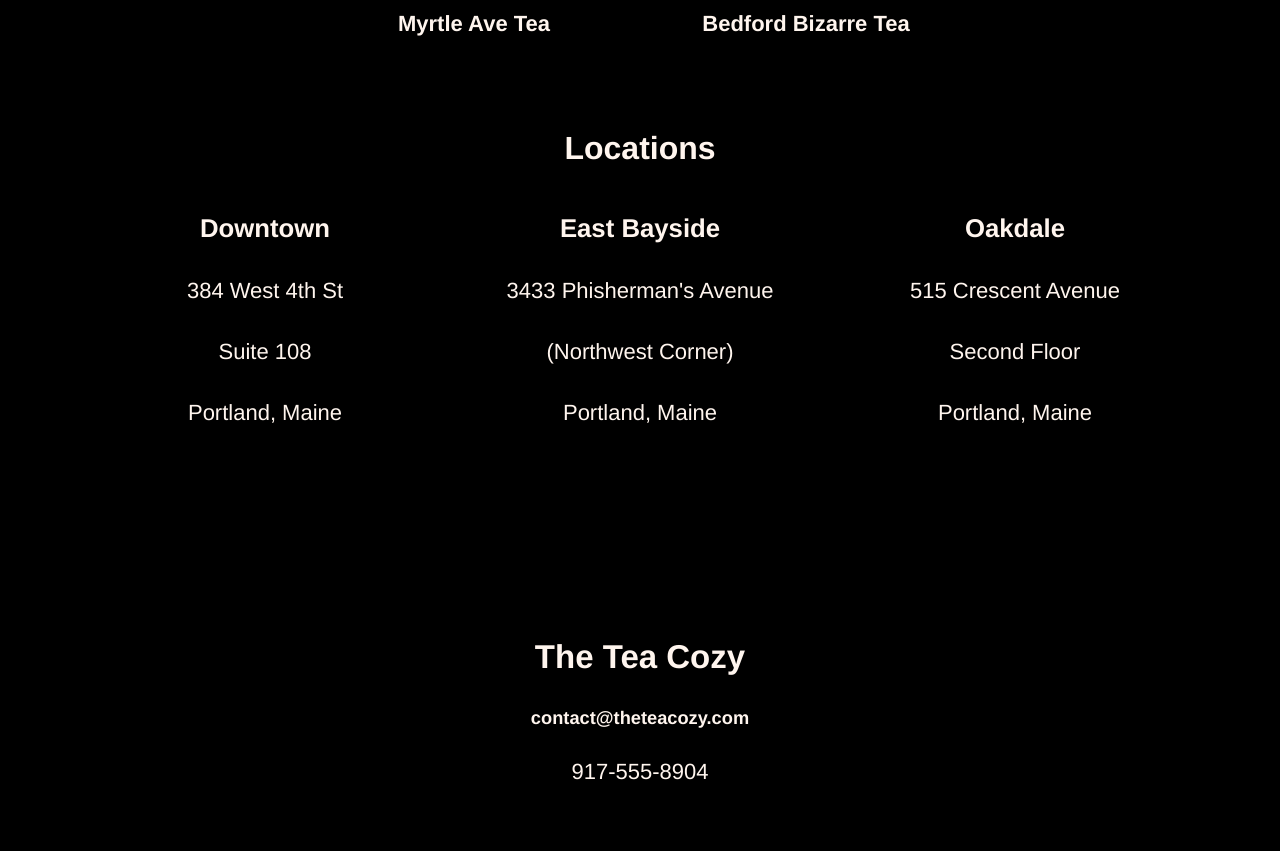
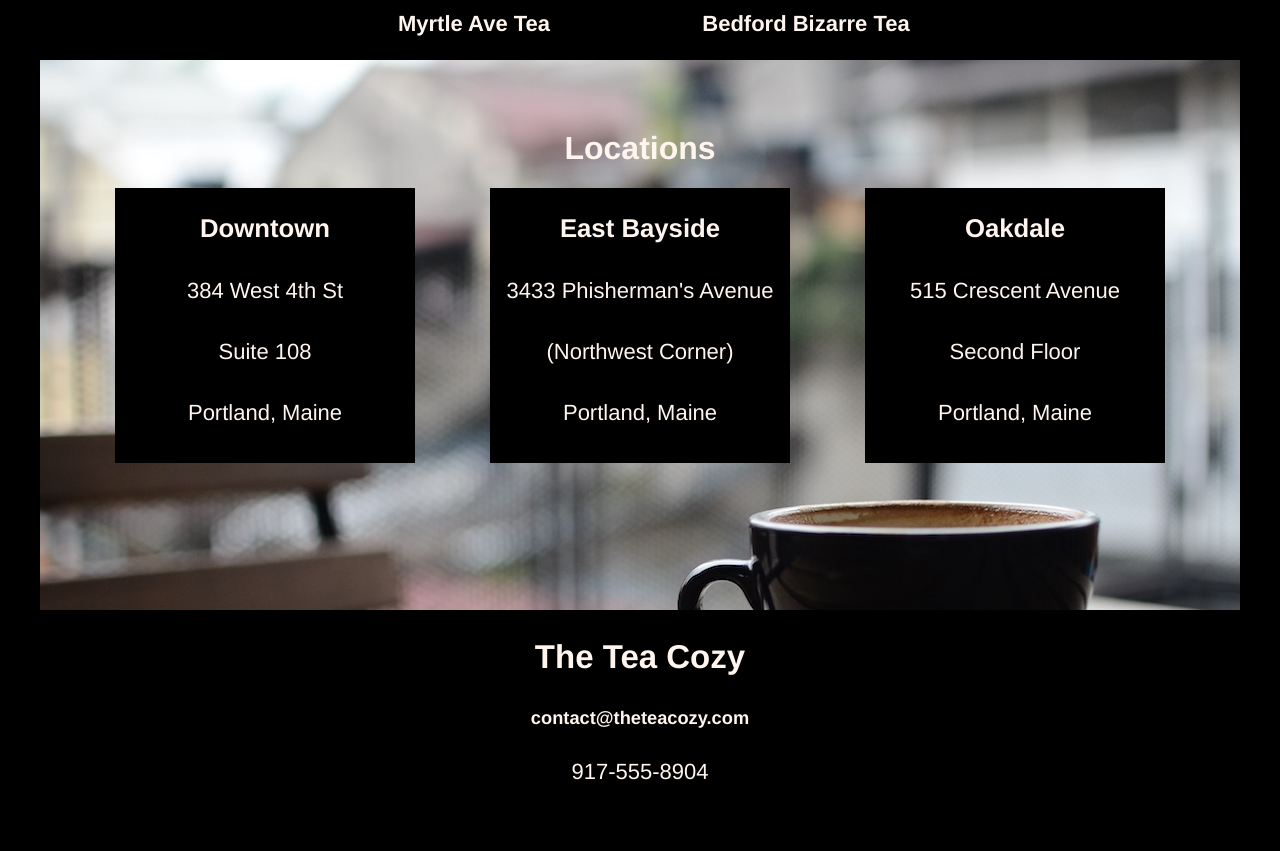
Before and after one commit to Sypher12233/ccTeaCozy, a plain HTML site: page index.html in a window 1280 px wide. Shown: the part 1371-2222 px from the top of the page. Drawn offline with Linux system fonts and the light colour scheme.

Commit message:
fixing issue with background images

```diff
--- a/resources/css/style.css
+++ b/resources/css/style.css
@@ -89,7 +89,7 @@ header{
   height: 550px;
   width: 1200px;
   margin: auto;
-  background-image: src="./resources/images/img-locations-background.jpg";
+  background-image: url("../../../resources/images/img-locations-background.jpg");
   background-position: top;
 }
 
```
